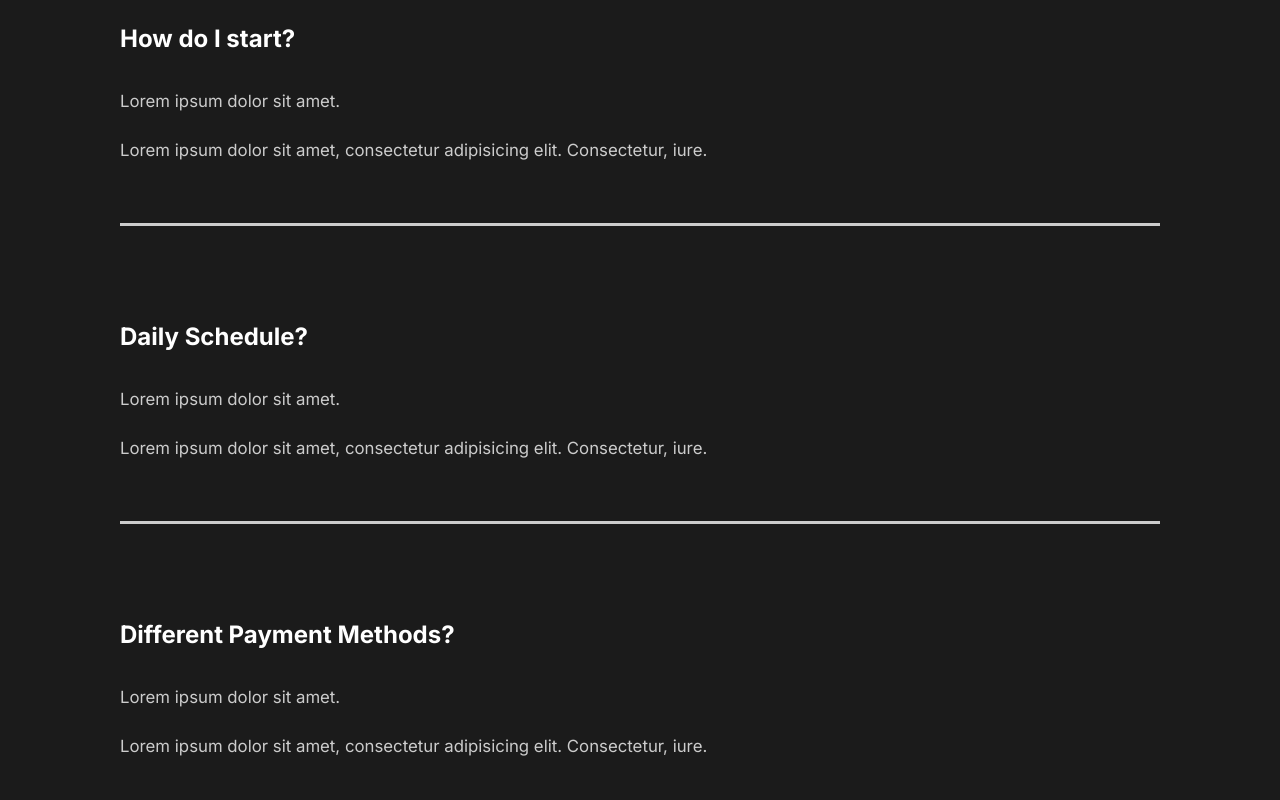
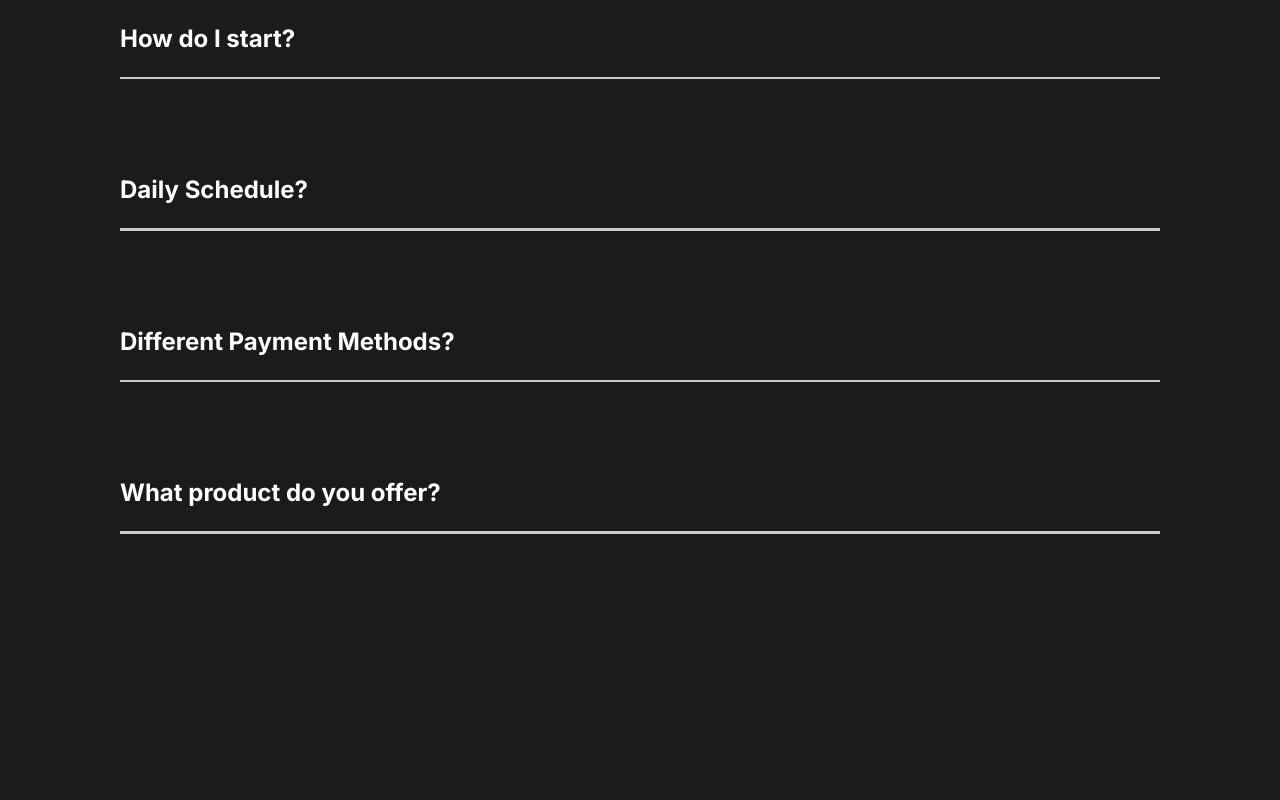
Before and after one commit to orsag/creative-capture, a React (Create React App) app: page / in a window 1280 px wide. Shown: the part 1820-2620 px from the top of the page. After the commit the page ends 2474 px from the top, so only its background shows below. Built offline with nearby package versions, Linux system fonts and the light colour scheme.

Commit message:
Toggle, scroll animations

```diff
--- a/src/animation.js
+++ b/src/animation.js
@@ -73,19 +73,30 @@ export const lineAnimation = {
 }
 
 export const sliderAnimation = {
+    hidden: { x: "-130%", skew: "45deg" },
+    show: {
+        x: "100%",
+        skew: "0deg",
+        transition: { ease: "easeOut", duration: 0.75 },
+    },
+};
+
+export const scrollReveal = {
     hidden: {
-        x: '130%',
-        skew: '45deg',
-        show: {
-            x: '100%',
-            skew: '0deg',
-            transition: {
-                duration: 1,
-                ease: 'easeOut',
-            }
+        opacity: 0,
+        scale: 1.2,
+        transition: {
+            duration: 0.5,
         }
-    }
-}
+    },
+    show: {
+        opacity: 1,
+        scale: 1,
+        transition: {
+            duration: 0.5,
+        },
+    },
+};
 
 export const sliderContainer = {
     hidden: {
@@ -94,8 +105,8 @@ export const sliderContainer = {
     show: {
         opacity: 1,
         transition: {
-            staggerChildren: 0.15,
-            ease: 'easeInOut',
+            staggerChildren: 0.1,
+            ease: 'easeOut',
         }
     }
 }
--- a/src/components/FaqSection.js
+++ b/src/components/FaqSection.js
@@ -1,68 +1,78 @@
 import React from "react";
 import styled from "styled-components"
 import {AboutRoot} from "../styles";
+import Toggle from "./Toggle";
+import {AnimateSharedLayout} from 'framer-motion'
+import {fadeAnimation, scrollReveal} from "../animation";
+import {motion} from 'framer-motion'
+import {useScroll} from './useScroll'
 
 const FaqSection = () => {
+    const [element, controls] = useScroll();
+
     return (
-        <Faq>
+        <Faq ref={element} variants={scrollReveal} animate={controls} initial="hidden">
             <h2>Any questions <span>FAQ</span></h2>
-            <div className="question">
-                <h4>How do I start?</h4>
+            <AnimateSharedLayout>
+                <Toggle title="How do I start?">
                     <div className="answer">
-                    <p>Lorem ipsum dolor sit amet.</p>
-                    <p>Lorem ipsum dolor sit amet, consectetur adipisicing elit. Consectetur, iure.</p>
+                        <motion.p variants={fadeAnimation}>Lorem ipsum dolor sit amet.</motion.p>
+                        <motion.p variants={fadeAnimation}>Lorem ipsum dolor sit amet, consectetur adipisicing elit. Consectetur, iure.</motion.p>
                     </div>
-                <div className="faq-line"></div>
+                </Toggle>
+                <Toggle title="Daily Schedule?">
+                    <div className="answer">
+                        <motion.p variants={fadeAnimation}>Lorem ipsum dolor sit amet.</motion.p>
+                        <motion.p variants={fadeAnimation}>Lorem ipsum dolor sit amet, consectetur adipisicing elit. Consectetur, iure.</motion.p>
                     </div>
-            <div className="question">
-                <h4>Daily Schedule?</h4>
+                </Toggle>
+                <Toggle title="Different Payment Methods?">
                     <div className="answer">
-                    <p>Lorem ipsum dolor sit amet.</p>
-                    <p>Lorem ipsum dolor sit amet, consectetur adipisicing elit. Consectetur, iure.</p>
+                        <motion.p variants={fadeAnimation}>Lorem ipsum dolor sit amet.</motion.p>
+                        <motion.p variants={fadeAnimation}>Lorem ipsum dolor sit amet, consectetur adipisicing elit. Alias aperiam, at blanditiis dolor
+                            dolorum fuga in ipsa itaque
+                            laborum magnam obcaecati placeat porro provident rem repellendus ullam unde vel
+                            voluptatibus.</motion.p>
                     </div>
-                <div className="faq-line"></div>
+                </Toggle>
+                <Toggle title="What product do you offer?">
+                    <div className="answer">
+                        <motion.p variants={fadeAnimation}>Lorem ipsum dolor sit amet.</motion.p>
+                        <motion.p variants={fadeAnimation}>Lorem ipsum dolor sit amet, consectetur adipisicing elit. Consectetur, iure.</motion.p>
                     </div>
-            <div className="question">
-                <h4>Different Payment Methods?</h4>
-                <div className="answer">
-                    <p>Lorem ipsum dolor sit amet.</p>
-                    <p>Lorem ipsum dolor sit amet, consectetur adipisicing elit. Consectetur, iure.</p>
-                </div>
-                <div className="faq-line"></div>
-            </div>
-            <div className="question">
-                <h4>What product do you offer?</h4>
-                <div className="answer">
-                    <p>Lorem ipsum dolor sit amet.</p>
-                    <p>Lorem ipsum dolor sit amet, consectetur adipisicing elit. Consectetur, iure.</p>
-                </div>
-                <div className="faq-line"></div>
-            </div>
+                </Toggle>
+            </AnimateSharedLayout>
         </Faq>
     )
 };
 
 const Faq = styled(AboutRoot)`
   display: block;
+
   span {
     display: block;
   }
+
   h2 {
     padding-bottom: 2rem;
     font-weight: lighter;
   }
+
   .faq-line {
     background: #cccccc;
     height: 0.2rem;
     margin: 2rem 0rem;
     width: 100%;
   }
+
   .question {
     padding: 3rem 0rem;
     cursor: pointer;
   }
+
   .answer {
     padding: 2rem 0;
+
     p {
       padding: 1rem 0;
     }
--- a/src/components/ServicesSection.js
+++ b/src/components/ServicesSection.js
@@ -7,10 +7,14 @@ import teamwork from '../img/teamwork.svg'
 import home2 from '../img/home2.png'
 import {AboutRoot, Description, Image} from "../styles";
 import styled from "styled-components";
+import { scrollReveal } from '../animation'
+import {useScroll} from './useScroll'
 
 const ServicesSection = () => {
+    const [element, controls] = useScroll();
+
     return (
-        <Services>
+        <Services ref={element} variants={scrollReveal} initial="hidden" animate={controls}>
             <Description>
                 <h2>High <span>quality</span> services</h2>
                 <Cards>
--- /dev/null
+++ b/src/components/Toggle.js
@@ -0,0 +1,20 @@
+import React, {useState} from "react";
+import {motion} from 'framer-motion'
+
+const Toggle = ({ children, title }) => {
+    const [toggle, setToggle] = useState(false);
+
+    return (
+        <motion.div
+            layout
+            className="question"
+            onClick={() => setToggle(!toggle)}
+        >
+            <motion.h4 layout>{title}</motion.h4>
+            {toggle ? children : null}
+            <div className="faq-line"></div>
+        </motion.div>
+    )
+}
+
+export default Toggle;
--- /dev/null
+++ b/src/components/useScroll.js
@@ -0,0 +1,15 @@
+import {useInView} from 'react-intersection-observer'
+import {useAnimation} from 'framer-motion'
+
+export const useScroll = () => {
+    const controls = useAnimation();
+    const [element, view] = useInView({ threshold: 0.5 });
+
+    if (view) {
+        controls.start('show');
+    } else {
+        controls.start('hidden');
+    }
+
+    return [element, controls];
+}
--- a/src/pages/OurWork.js
+++ b/src/pages/OurWork.js
@@ -18,10 +18,10 @@ const OurWork = () => {
             style={{ background: '#fff' }}
         >
             <motion.div variants={sliderContainer}>
-                <Frame1 variants={sliderAnimation} />
-                <Frame2 variants={sliderAnimation} />
-                <Frame3 variants={sliderAnimation} />
-                <Frame4 variants={sliderAnimation} />
+                <Frame1 variants={sliderAnimation}></Frame1>
+                <Frame2 variants={sliderAnimation}></Frame2>
+                <Frame3 variants={sliderAnimation}></Frame3>
+                <Frame4 variants={sliderAnimation}></Frame4>
             </motion.div>
             <Movie>
                 <motion.h2 variants={fadeAnimation}>The Athlete</motion.h2>
--- a/src/styles.js
+++ b/src/styles.js
@@ -1,6 +1,7 @@
 import styled from "styled-components";
+import {motion} from 'framer-motion'
 
-export const AboutRoot = styled.div`
+export const AboutRoot = styled(motion.div)`
   min-height: 90vh;
   display: flex;
   align-items: center;
```
Lines whose indentation alone changed are shown as unchanged.
